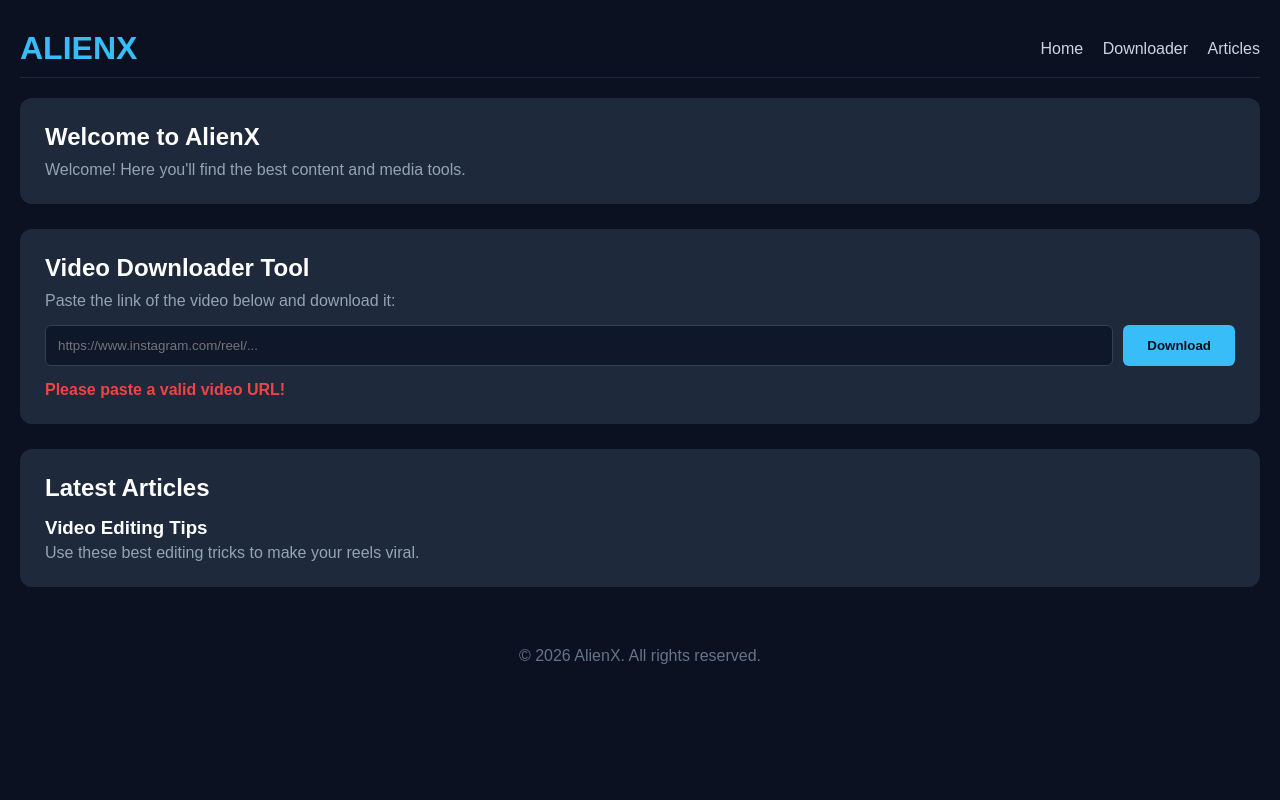
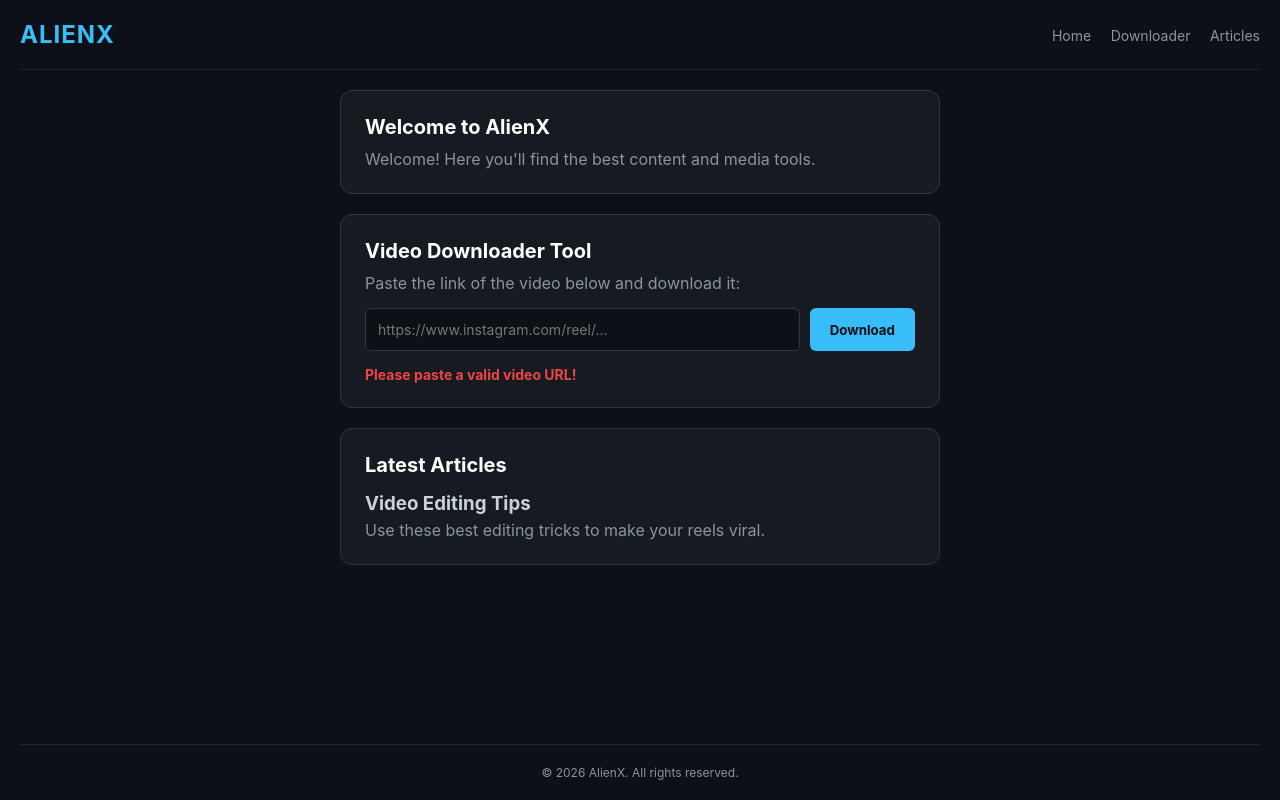
Before and after one commit to alienxxyz/Video-downloader-Website-, a plain HTML site: page index.html in a window 1280 px wide. Both pictures are taken after a click on the button "Download". Drawn offline with Linux system fonts and the light colour scheme.

Commit message:
Refactor index.html for improved structure and style

```diff
--- a/index.html
+++ b/index.html
@@ -1,69 +1,173 @@
-<!DOCTYPE html>
-<html lang="hi">
+<!<!DOCTYPE html>
+<html lang="en">
 <head>
     <meta charset="UTF-8">
     <meta name="viewport" content="width=device-width, initial-scale=1.0">
     <title>AlienX - Media Downloader</title>
     <style>
-    * { box-sizing: border-box; margin: 0; padding: 0; font-family: sans-serif; }
-    body { background-color: #0b1120; color: #ffffff; padding: 20px; }
-    header { display: flex; justify-content: space-between; align-items: center; padding: 10px 0; border-bottom: 1px solid #1e293b; margin-bottom: 20px; }
-    header h1 { color: #38bdf8; }
-    nav a { color: #cbd5e1; text-decoration: none; margin-left: 15px; }
-
-    .card { background-color: #1e293b; padding: 25px; border-radius: 12px; margin-bottom: 25px; }
-    .input-group { display: flex; gap: 10px; margin-top: 15px; flex-wrap: wrap; }
-    input[type="text"] { flex: 1; padding: 12px; border-radius: 6px; border: 1px solid #334155; background-color: #0f172a; color: white; min-width: 200px; }
-    button { padding: 12px 24px; background-color: #38bdf8; color: #0b1120; border: none; border-radius: 6px; font-weight: bold; cursor: pointer; }
-    button:disabled { background-color: #64748b; cursor: not-allowed; }
-
-    #resultContainer { display: none; margin-top: 15px; background: #0f172a; padding: 15px; border-radius: 8px; text-align: center; }
-    #downloadLink { display: inline-block; padding: 10px 20px; background: #22c55e; color: white; text-decoration: none; border-radius: 6px; font-weight: bold; margin-top: 10px; }
-    footer { text-align: center; color: #64748b; margin-top: 40px; padding: 20px 0; }
+        * {
+            box-sizing: border-box;
+            margin: 0;
+            padding: 0;
+            font-family: -apple-system, BlinkMacSystemFont, "Segoe UI", Roboto, Helvetica, Arial, sans-serif;
+        }
+        body {
+            background-color: #0d1117;
+            color: #c9d1d9;
+            display: flex;
+            flex-direction: column;
+            min-height: 100vh;
+            padding: 20px;
+        }
+        header {
+            display: flex;
+            justify-content: space-between;
+            align-items: center;
+            padding-bottom: 20px;
+            border-bottom: 1px solid #21262d;
+            margin-bottom: 20px;
+        }
+        .logo {
+            font-size: 24px;
+            font-weight: bold;
+            color: #38bdf8;
+            text-transform: uppercase;
+            letter-spacing: 1px;
+        }
+        nav a {
+            color: #8b949e;
+            text-decoration: none;
+            margin-left: 15px;
+            font-size: 14px;
+        }
+        nav a:hover {
+            color: #ffffff;
+        }
+        main {
+            flex: 1;
+            max-width: 600px;
+            width: 100%;
+            margin: 0 auto;
+        }
+        .card {
+            background-color: #161b22;
+            border: 1px solid #30363d;
+            border-radius: 12px;
+            padding: 24px;
+            margin-bottom: 20px;
+        }
+        h2 {
+            color: #ffffff;
+            margin-bottom: 8px;
+            font-size: 20px;
+        }
+        .input-group {
+            display: flex;
+            gap: 10px;
+            margin-top: 15px;
+        }
+        input[type="text"] {
+            flex: 1;
+            padding: 12px;
+            background-color: #0d1117;
+            border: 1px solid #30363d;
+            border-radius: 6px;
+            color: #ffffff;
+            font-size: 14px;
+            outline: none;
+        }
+        input[type="text"]:focus {
+            border-color: #38bdf8;
+        }
+        button {
+            background-color: #38bdf8;
+            color: #0d1117;
+            border: none;
+            border-radius: 6px;
+            padding: 12px 20px;
+            font-weight: bold;
+            cursor: pointer;
+            transition: background-color 0.2s;
+        }
+        button:hover {
+            background-color: #0284c7;
+        }
+        button:disabled {
+            opacity: 0.6;
+            cursor: not-allowed;
+        }
+        #statusMsg {
+            margin-top: 15px;
+            font-weight: bold;
+            font-size: 14px;
+        }
+        #resultContainer {
+            display: none;
+            margin-top: 15px;
+            padding: 12px;
+            background-color: #0d1117;
+            border-radius: 6px;
+            border: 1px solid #238636;
+        }
+        .download-btn-link {
+            display: inline-block;
+            margin-top: 8px;
+            padding: 8px 16px;
+            background-color: #238636;
+            color: #ffffff;
+            text-decoration: none;
+            border-radius: 6px;
+            font-weight: bold;
+            font-size: 14px;
+        }
+        footer {
+            text-align: center;
+            padding-top: 20px;
+            color: #8b949e;
+            font-size: 12px;
+            border-top: 1px solid #21262d;
+            margin-top: 20px;
+        }
     </style>
 </head>
 <body>
 
     <header>
-    <h1>ALIENX</h1>
+        <div class="logo">AlienX</div>
         <nav>
-      <a href="#home">Home</a>
-      <a href="#downloader">Downloader</a>
-      <a href="#articles">Articles</a>
+            <a href="#">Home</a>
+            <a href="#">Downloader</a>
+            <a href="#">Articles</a>
         </nav>
     </header>
 
     <main>
-    <section class="card" id="home">
+        <section class="card">
             <h2>Welcome to AlienX</h2>
-      <p style="margin-top: 10px; color: #94a3b8;">Welcome! Here you'll find the best content and media tools.</p>
+            <p style="margin-top: 10px; color: #8b949e;">Welcome! Here you'll find the best content and media tools.</p>
         </section>
 
-    <!-- Downloader Section -->
-    <section class="card" id="downloader">
+        <section class="card">
             <h2>Video Downloader Tool</h2>
-      <p style="margin-top: 10px; color: #94a3b8;">Paste the link of the video below and download it:</p>
+            <p style="margin-top: 10px; color: #8b949e;">Paste the link of the video below and download it:</p>
 
             <div class="input-group">
                 <input type="text" id="videoUrl" placeholder="https://www.instagram.com/reel/..." />
                 <button id="downloadBtn" onclick="downloadVideo()">Download</button>
             </div>
 
-      <p id="statusMsg" style="margin-top: 15px; font-weight: bold;"></p>
+            <p id="statusMsg"></p>
 
             <div id="resultContainer">
-        <p style="color: #4ade80;">Video successfully fetched!</p>
-        <a id="downloadLink" href="#" target="_blank" download>Download Media File</a>
+                <p style="color: #22c55e;">Video successfully fetched!</p>
+                <a id="downloadLink" href="#" target="_blank" download class="download-btn-link">Download Media File</a>
             </div>
         </section>
 
-    <!-- Articles Section -->
         <section class="card" id="articles">
             <h2>Latest Articles</h2>
-      <div style="margin-top: 15px;">
-        <h3>Video Editing Tips</h3>
-        <p style="color: #94a3b8; margin-top: 5px;">Use these best editing tricks to make your reels viral.</p>
-      </div>
+            <h3 style="margin-top: 15px;">Video Editing Tips</h3>
+            <p style="color: #8b949e; margin-top: 5px;">Use these best editing tricks to make your reels viral.</p>
         </section>
     </main>
 
@@ -73,46 +177,41 @@
 
     <script>
     async function downloadVideo() {
-      const urlInput = document.getElementById('videoUrl').value.trim();
+        const urlInput = document.getElementById('videoUrl');
         const statusMsg = document.getElementById('statusMsg');
         const resultContainer = document.getElementById('resultContainer');
         const downloadLink = document.getElementById('downloadLink');
         const downloadBtn = document.getElementById('downloadBtn');
 
-      if (!urlInput) {
+        if (!urlInput || !urlInput.value.trim()) {
             statusMsg.innerText = 'Please paste a valid video URL!';
             statusMsg.style.color = '#ef4444';
             return;
         }
 
+        const videoUrl = urlInput.value.trim();
         statusMsg.innerText = 'Processing... Please wait a few seconds.';
         statusMsg.style.color = '#38bdf8';
         downloadBtn.disabled = true;
         resultContainer.style.display = 'none';
 
         try {
-        const response = await fetch(`https://api.cobalt.tools/api/json`, {
-          method: 'POST',
+            const response = await fetch(`https://instagram-reels-downloader-api.p.rapidapi.com/download?url=${encodeURIComponent(videoUrl)}`, {
+                method: 'GET',
                 headers: {
-            'Accept': 'application/json',
-            'Content-Type': 'application/json'
-          },
-          body: JSON.stringify({ url: urlInput })
+                    'x-rapidapi-host': 'instagram-reels-downloader-api.p.rapidapi.com',
+                    'x-rapidapi-key': '0c0bcbe0eemsh828fa907bfb4603p1ed747jsne32d33abc7c6'
+                }
             });
 
             const data = await response.json();
 
-        if (data && data.url) {
+            if (data && (data.download_url || data.data || data.url)) {
+                const mediaUrl = data.download_url || data.data || data.url;
                 statusMsg.innerText = 'Success! Click the green button below to save:';
                 statusMsg.style.color = '#22c55e';
 
-          downloadLink.href = data.url;
-          resultContainer.style.display = 'block';
-        } else if (data && data.status === 'picker' && data.picker && data.picker.length > 0) {
-          statusMsg.innerText = 'Success! Click the green button below to save:';
-          statusMsg.style.color = '#22c55e';
-
-          downloadLink.href = data.picker[0].url;
+                downloadLink.href = mediaUrl;
                 resultContainer.style.display = 'block';
             } else {
                 statusMsg.innerText = 'Unable to download video. Please check if the link is public.';
@@ -127,6 +226,5 @@
         }
     }
     </script>
-
 </body>
 </html>
```
Lines whose indentation alone changed are shown as unchanged.
